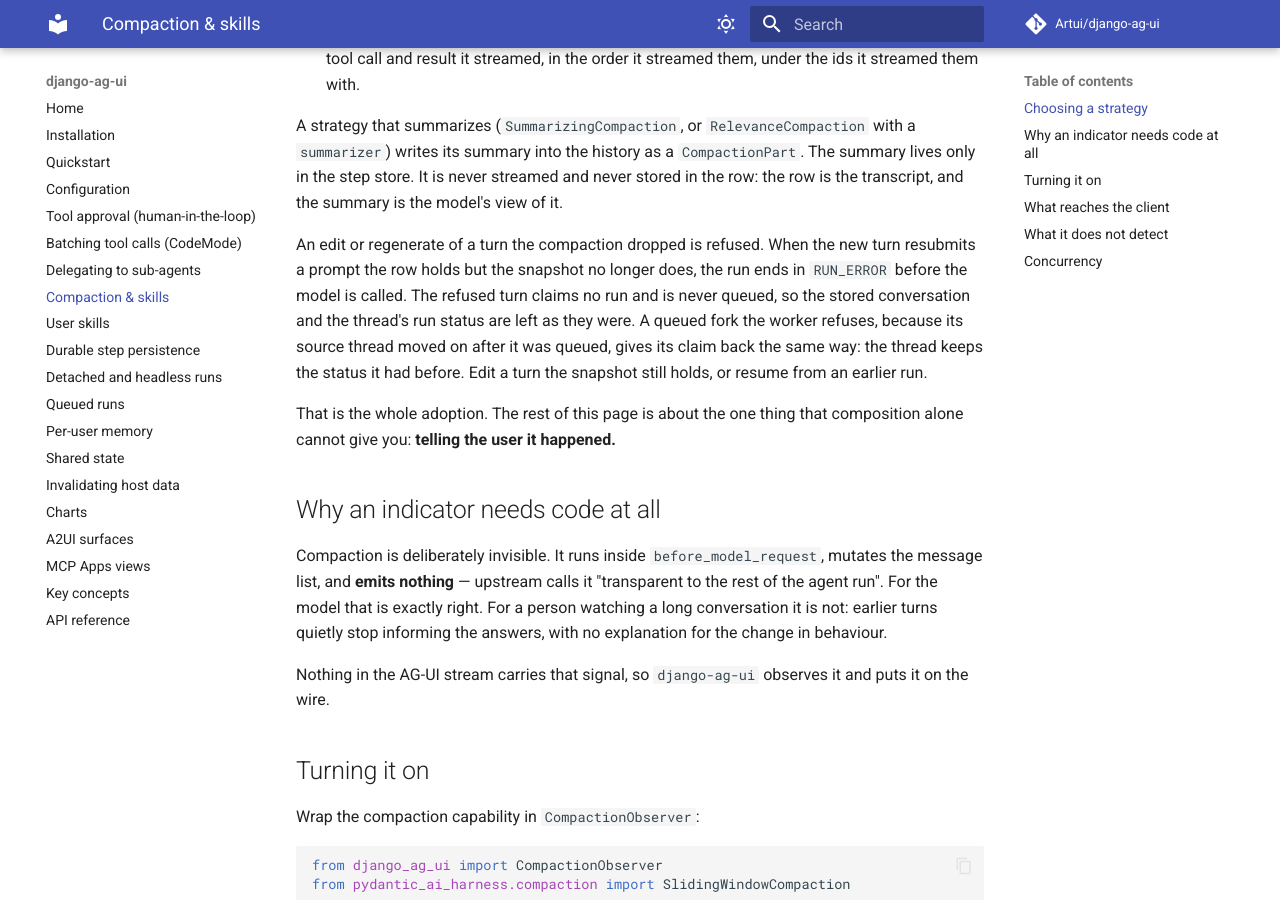
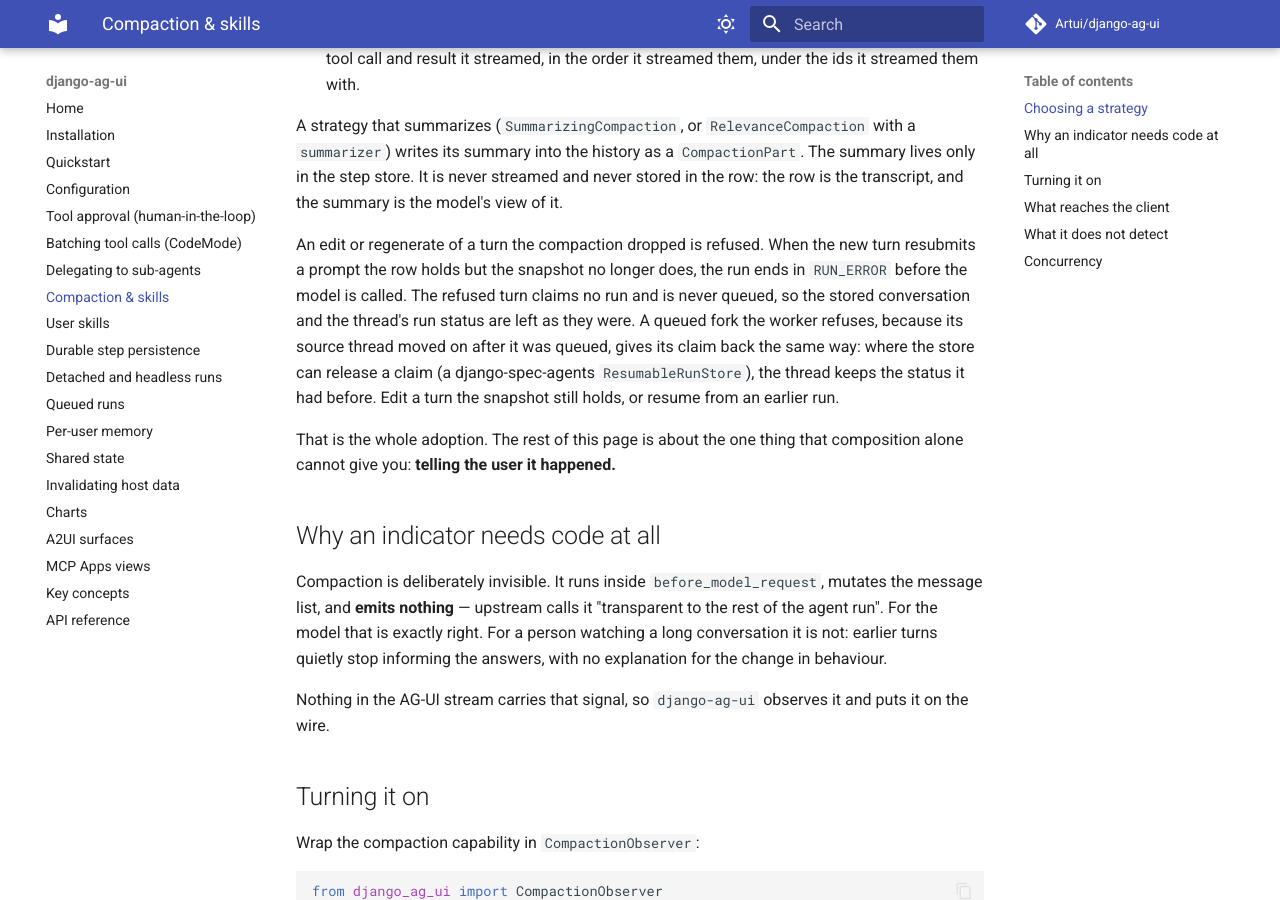
Before and after one commit to Artui/django-ag-ui, an MkDocs documentation site: the page built from docs/compaction.md, in a window 1280 px wide and 900 px high, scrolled down 2100 px. Built offline with MkDocs 1.6.1 and Material for MkDocs 9.7.7, drawn with Linux system fonts in a browser that asks for light colours; comment, search, counter and statistics services are not loaded.

Commit message:
Test a headless prompt on a parked thread, qualify the give-back docs
A headless start without answers= on a parked thread takes a plain claim,
not the partial-answer refusal. The compaction page says the prior status
stands only where the store can release a claim. PartialAnswerError sits by
its neighbours in __all__.

Co-Authored-By: Claude Opus 5.5 <noreply@anthropic.com>

```diff
--- a/django_ag_ui/__init__.py
+++ b/django_ag_ui/__init__.py
@@ -154,13 +154,13 @@ __all__ = [
     "NullConversationStore",
     "NullTranscriptionBackend",
     "OpenedAttachment",
+    "PartialAnswerError",
     "ContextDelivery",
     "RunContextConfig",
     "SkillEditorView",
     "SkillRegistry",
     "SkillSpec",
     "ThreadActivity",
-    "PartialAnswerError",
     "ThreadBusyError",
     "ThreadActivitySource",
     "ThreadsView",
--- a/docs/compaction.md
+++ b/docs/compaction.md
@@ -105,7 +105,8 @@ resubmits a prompt the row holds but the snapshot no longer does, the run ends i
 `RUN_ERROR` before the model is called. The refused turn claims no run and is never
 queued, so the stored conversation and the thread's run status are left as they were.
 A queued fork the worker refuses, because its source thread moved on after it was
-queued, gives its claim back the same way: the thread keeps the status it had before.
+queued, gives its claim back the same way: where the store can release a claim (a
+django-spec-agents `ResumableRunStore`), the thread keeps the status it had before.
 Edit a turn the snapshot still holds, or resume from an earlier run.
 
 That is the whole adoption. The rest of this page is about the one thing that
```
Also changed, not shown: 1 other file.
